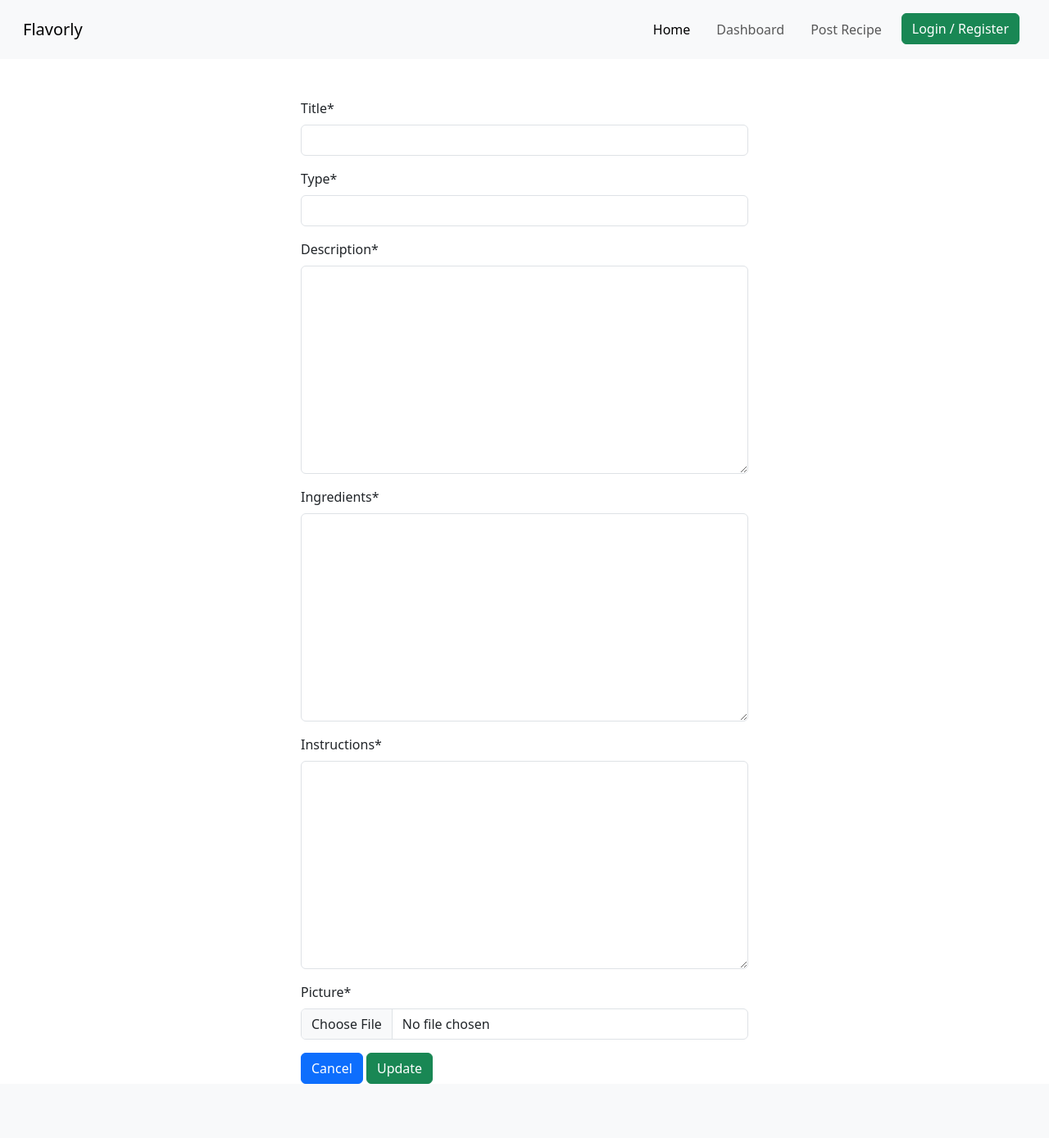
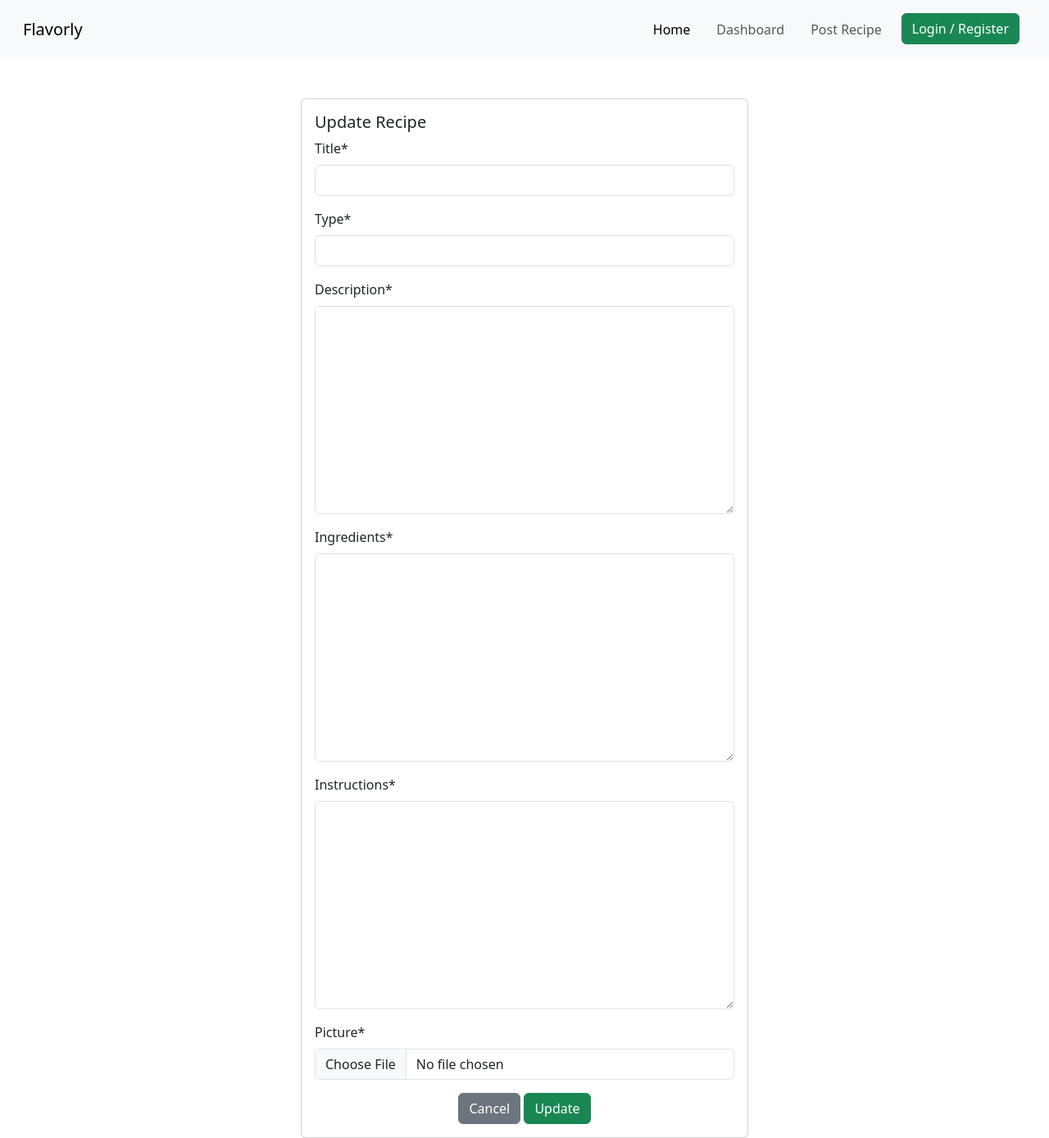
Before and after one commit to AlzyWelzy/Flavorly, a Django app: template app/templates/app/update_recipe.html in a window 1280 px wide. Shown: the whole page at 82% size. Before the commit the page ends 1322 px from the top, so only its background shows below. Run offline with Django 4.2, Linux system fonts and the light colour scheme; the template is opened without the code that fills it: values that come from a table or form of the project are taken from there, others are empty; parts of the project's set-up code (start-up, migrations or seed data) failed here and were passed over; some libraries are stand-ins or nearby versions.

Commit message:
updated design for 'update recipe'

```diff
--- a/app/templates/app/update_recipe.html
+++ b/app/templates/app/update_recipe.html
@@ -10,13 +10,22 @@ Update Recipe
     <div class="container mt-5">
         <div class="row justify-content-center">
             <div class="col-md-6">
+                <div class="card">
+                    <div class="card-body">
+                        <h5 class="card-title">Update Recipe</h5>
+
                         <form method="post" class="form-group" enctype="multipart/form-data">
                             {% csrf_token %}
                             {{ form|crispy }}
-                    <a href="{% url 'dashboard' %}" class="btn btn-primary">Cancel</a>
+
+                            <div class="text-center mt-3">
+                                <a href="{% url 'dashboard' %}" class="btn btn-secondary mr-2">Cancel</a>
                                 <button type="submit" class="btn btn-success">Update</button>
+                            </div>
                         </form>
                     </div>
                 </div>
             </div>
+        </div>
+    </div>
 {% endblock %}
```
Lines whose indentation alone changed are shown as unchanged.
